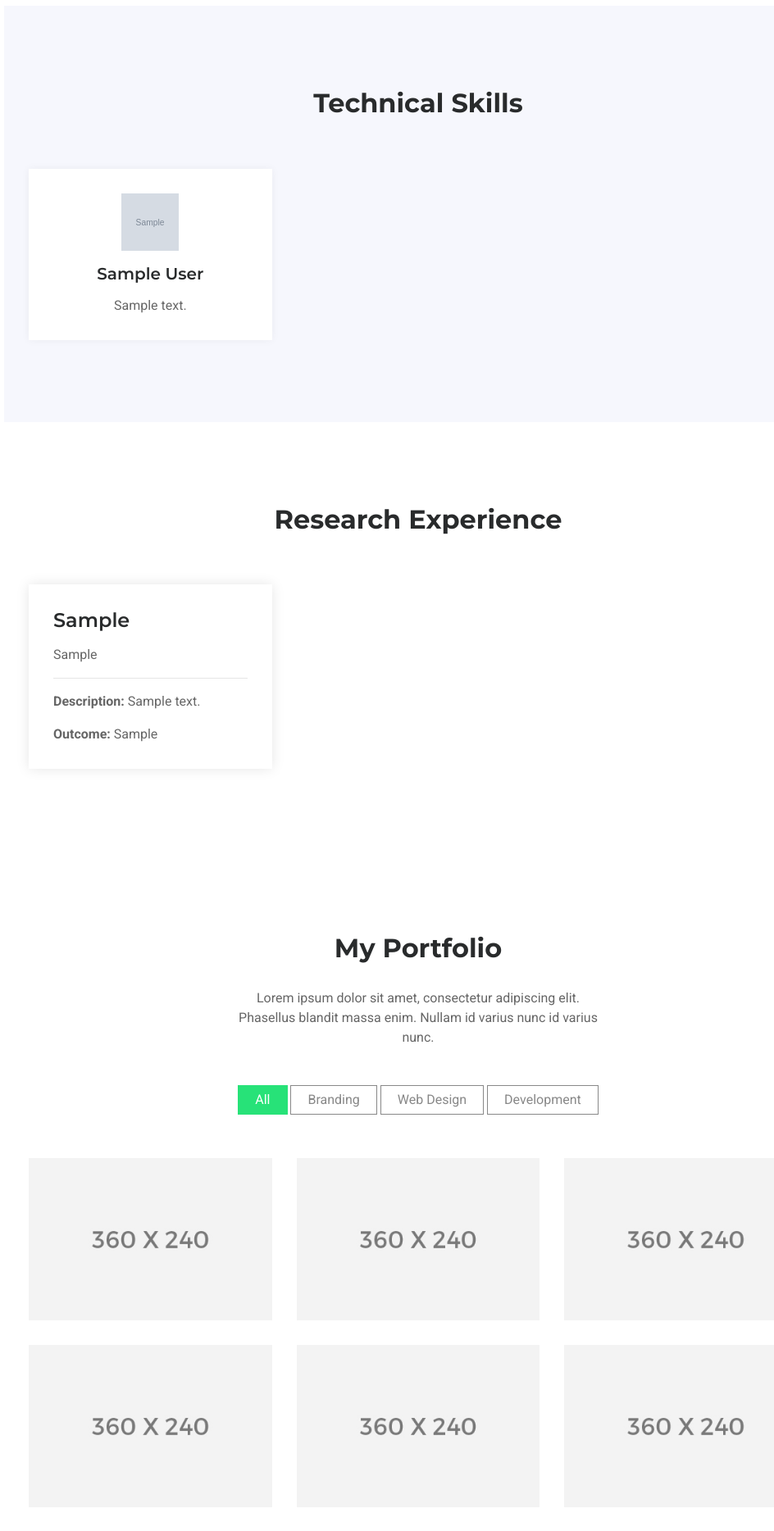
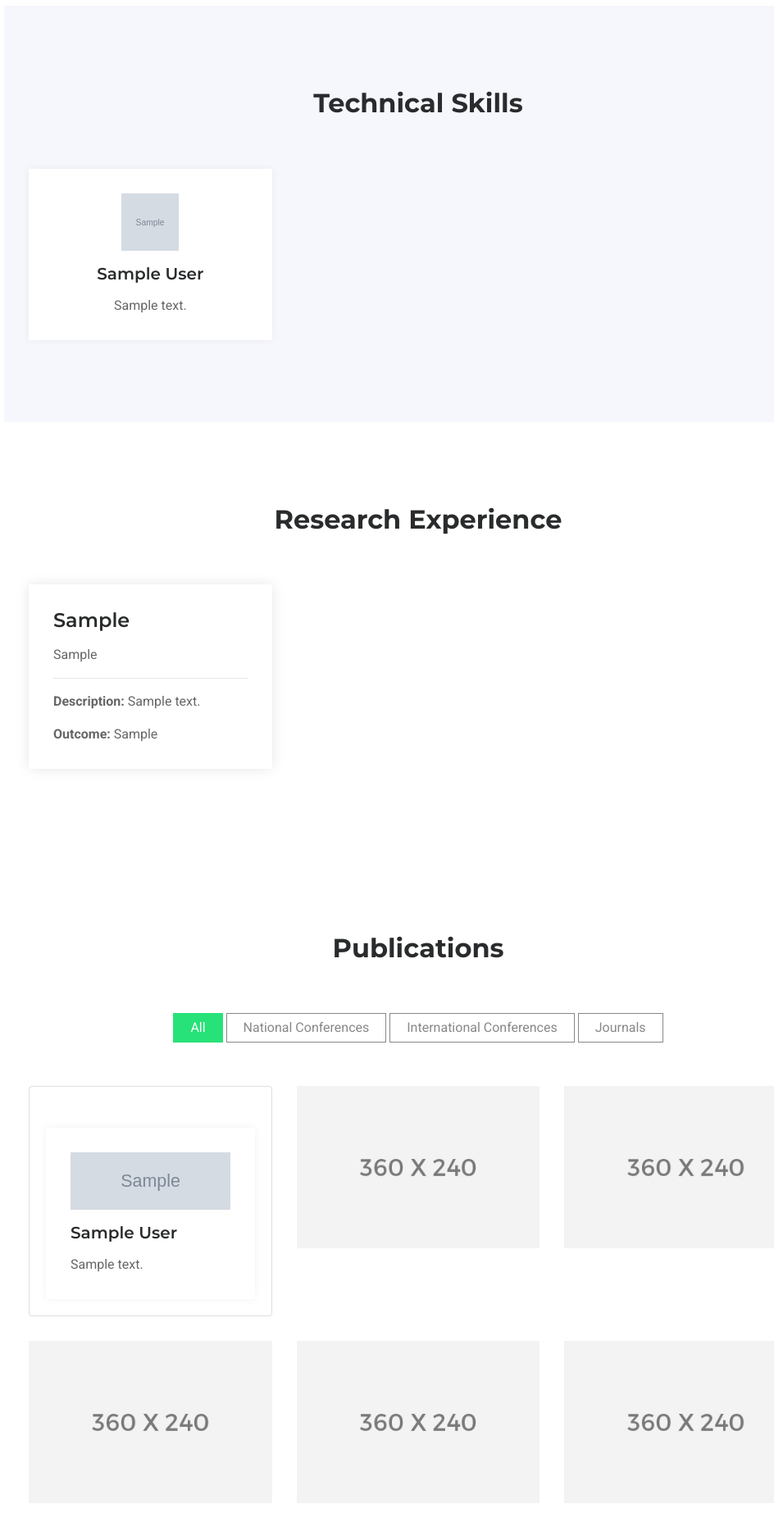
Before and after one commit to FarhanTahmid/Client-Project-Portfolio-Site, a Django app: page / in a window 1280 px wide. Shown: the part 1480-3348 px from the top of the page at 82% size, without its empty margins (265-1209 px from the left). Run offline with Django 4.2, Linux system fonts and the light colour scheme; tables that the repository leaves empty hold one stand-in row (values such as "Sample post"); grey boxes marked "Sample" are stand-in pictures; some libraries are stand-ins or nearby versions; some web fonts are replaced.

Commit message:
converted to cards, breakthroughin design

```diff
--- a/portfolio_server/models.py
+++ b/portfolio_server/models.py
@@ -92,6 +92,28 @@ class UserResearchExperience(models.Model):
     def get_absolute_url(self):
         return reverse("research_experience", kwargs={"pk": self.pk})
 
+class PublicationType(models.Model):
+    publication_type=models.CharField(null=False,blank=False,max_length=100)
+
+    class Meta:
+        verbose_name="Publication Type"
+    def __str__(self) -> str:
+        return self.publication_type
+
+class UserPublications(models.Model):
+    user=models.ForeignKey(UserInformations,on_delete=models.CASCADE,null=False)
+    publication_type=models.ForeignKey(PublicationType,on_delete=models.CASCADE,null=False)
+    publication_title=models.CharField(null=False,max_length=200)
+    publication_in=models.CharField(null=False,max_length=200)
+    publishers_name=models.CharField(null=True,max_length=500)
+    citation_link=models.CharField(null=True,max_length=200)
+
+    class Meta:
+        verbose_name="User Publication"
+    def __str__(self) -> str:
+        return str(self.pk)
+    def get_absolute_url(self):
+        return reverse("publications", kwargs={"pk": self.pk})
 
 
 class WavingLines(models.Model):
--- a/portfolio_server/templates/index-2.html
+++ b/portfolio_server/templates/index-2.html
@@ -92,7 +92,7 @@
                 </li>
 
                 <li>
-                    <a class="nav-link page-scroll" href="#blog">blog</a>
+                    <a class="nav-link page-scroll" href="#publications">Publications</a>
                 </li>
                 <li>
                     <a class="nav-link page-scroll" href="#contact">contact</a>
@@ -264,7 +264,6 @@
                 </div>
             </div>
             {% endfor %}
-
         </div>
     </div>
 </section>
@@ -302,15 +301,14 @@
 
 
 
-<!-- START SECTION PORTFOLIO -->
-<section id="portfolio" class="pb_70">
+<!-- START SECTION Publications-->
+<section id="publications" class="pb_70">
     <div class="container">
     	<div class="row justify-content-center">
             <div class="col-xl-6 col-lg-7 col-md-9 text-center">
                 <div class="heading_s1 animation" data-animation="fadeInUp" data-animation-delay="0.02s">
-                    <h2>My Portfolio</h2>
+                    <h2>Publications</h2>
                 </div>
-                <p class="animation" data-animation="fadeInUp" data-animation-delay="0.03s">Lorem ipsum dolor sit amet, consectetur adipiscing elit. Phasellus blandit massa enim. Nullam id varius nunc id varius nunc.</p>
             </div>
         </div>
         <div class="row">
@@ -321,10 +319,10 @@
         <div class="row mb-4 mb-md-5">
             <div class="col-md-12 text-center">
                 <ul class="list_none grid_filter filter_tab2 animation" data-animation="fadeInUp" data-animation-delay="0.04s">
-                    <li><a href="#" class="current" data-filter="*">all</a></li>
-                    <li><a href="#" data-filter=".brands">Branding</a></li>
-                    <li><a href="#" data-filter=".web-design">Web Design</a></li>
-                    <li><a href="#" data-filter=".development">Development</a></li>
+                    <li><a href="#" class="current" data-filter="*">All</a></li>
+                    <li><a href="#" data-filter=".national_conferences">National Conferences</a></li>
+                    <li><a href="#" data-filter=".web-design">International Conferences</a></li>
+                    <li><a href="#" data-filter=".development">Journals</a></li>
                 </ul>
             </div>
         </div>
@@ -333,21 +331,25 @@
                 <ul class="grid_container gutter_medium work_col3 portfolio_gallery portfolio_style2 animation" data-animation="fadeInUp" data-animation-delay="0.04s">
                 	<li class="grid-sizer"></li>
                     <!-- START PORTFOLIO ITEM -->
-                    <li class="grid_item web-design">
+                    {% for skill in skills %}
+                    <li class="grid_item national_conferences">
                         <div class="portfolio_item" data-tilt>
-                            <a href="#" class="image_link">
-                                <img src="assets/images/portfolio_item_small1.jpg" alt="image">
-                            </a>
-                                <div class="portfolio_content">
-                                    <div class="link_container">
-                                        <a href="assets/images/portfolio_item1.jpg" class="image_popup"><i class="ion-image"></i></a>
-                                        <a href="portfolio-detail-sidemenu-white.html"><i class="ion-plus"></i></a>
+                            <div class="card">
+                                <div class="card-body">
+                                    <div class="icon_box icon_box_style_1">
+                                        <div class="box_icon mb-3">
+                                            <img src="{{media_url}}{{skill.skill_icon_picture}}" alt="MATLAB" width="70" height="70">
+                                        </div>
+                                        <div class="icon_box_content">
+                                            <h5>{{skill.skill_name}}</h5>
+                                            <p>{{skill.skill_description}}</p>
+                                        </div>
                                     </div>
-                                    <h5><a href="portfolio-detail-sidemenu-white.html">Branded Products</a></h5>
-                                    <p>Web Design</p>
-                              </div>
+                                </div>
+                            </div>
                         </div>
                     </li>
+                    {% endfor %}
                     <!-- END PORTFOLIO ITEM -->
                     <!-- START PORTFOLIO ITEM -->
                     <li class="grid_item brands web-design development">
@@ -593,7 +595,7 @@
             	<div class="blog_post">
                 	<div class="blog_img">
                         <a href="blog-detail-sidemenu-white.html">
-                            <img src="assets/images/blog_small_img1.jpg" alt="blog_small_img1">
+                            <img src="{% static 'assets/images/blog_small_img1.jpg'%}" alt="blog_small_img1">
                         </a>
                     </div>
                     <div class="blog_content">
```
Also changed, not shown: portfolio_server/admin.py (+12 -1 lines), portfolio_server/migrations/0018_publicationtype_userpublications.py (added).
